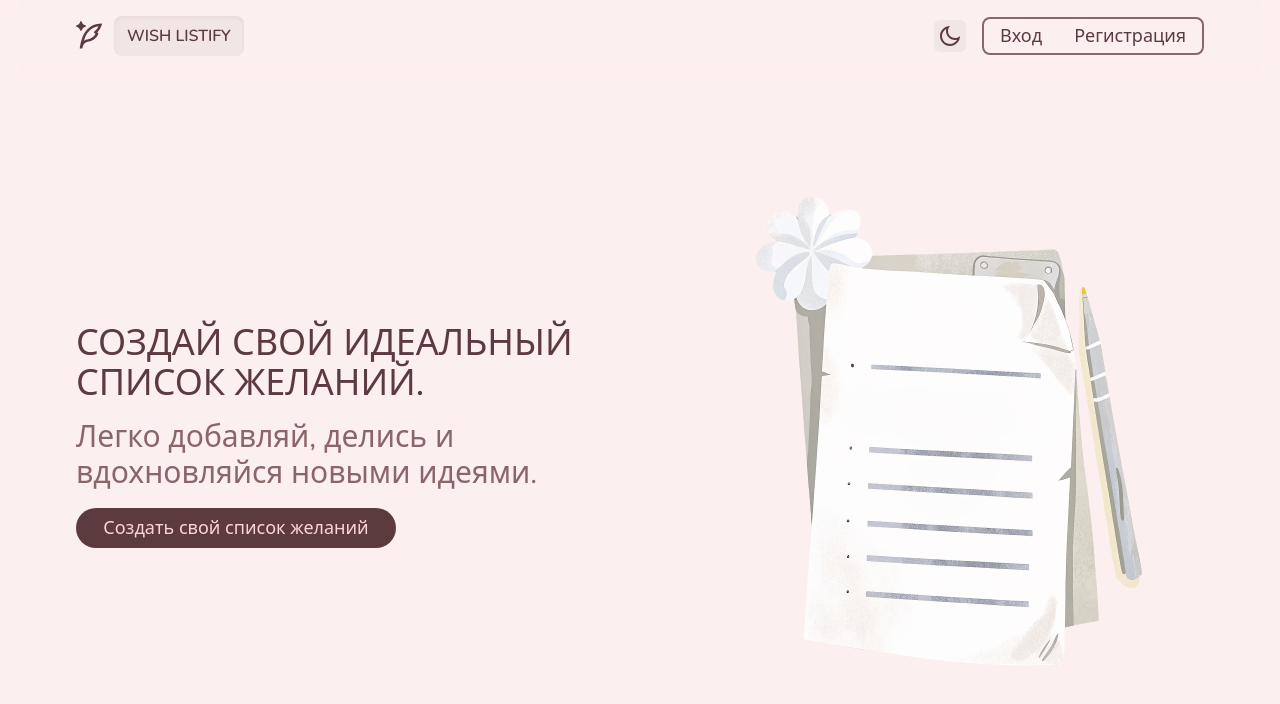
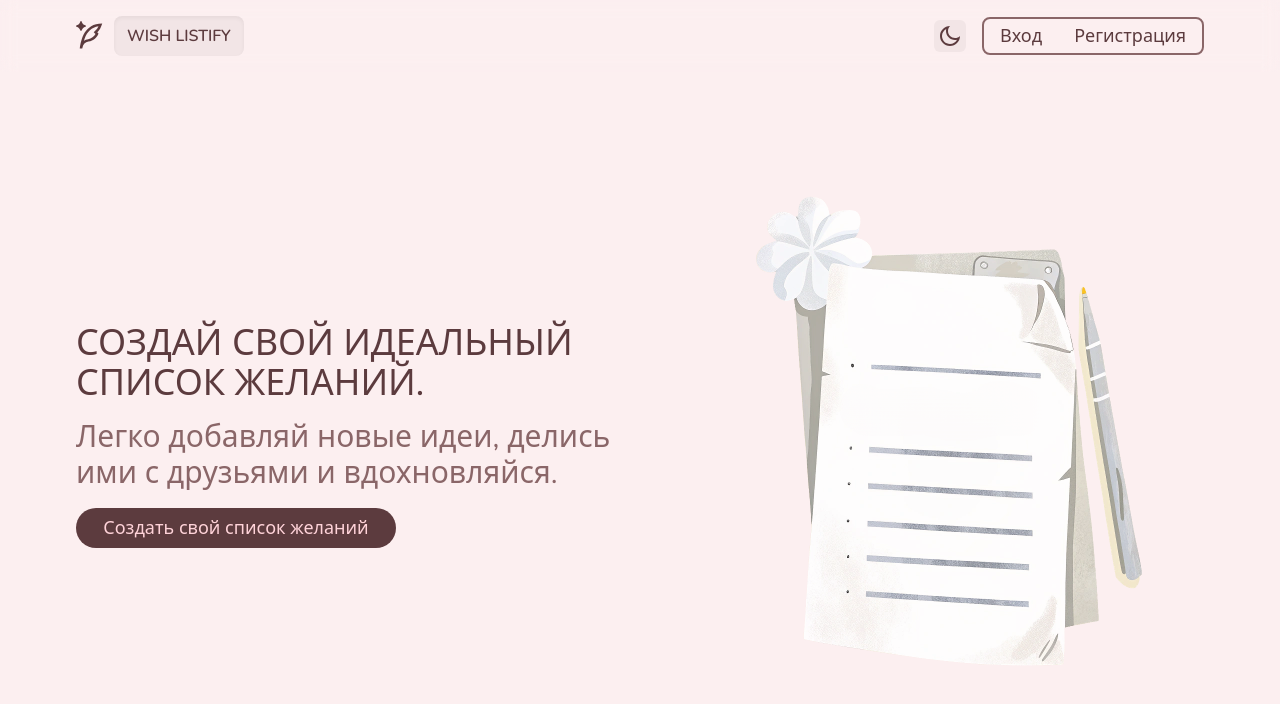
Before and after one commit to blank-evgeniy/wish-listify, a React (Vite) app: page / in a window 1280 px wide. Shown: the top 704 px of the page. Built offline with nearby package versions, Linux system fonts and the light colour scheme; no server answers.

Commit message:
update/slogan

```diff
--- a/src/pages/home/ui/home-page.tsx
+++ b/src/pages/home/ui/home-page.tsx
@@ -13,7 +13,7 @@ export const HomePage = () => {
           <div className="flex flex-col gap-4 sm:max-w-[calc(var(--container)/2)] z-10">
             <Heading>СОЗДАЙ СВОЙ ИДЕАЛЬНЫЙ СПИСОК ЖЕЛАНИЙ.</Heading>
             <h2 className="sm:text-3xl text-xl leading-[1.125] text-text-200">
-              Легко добавляй, делись и вдохновляйся новыми идеями.
+              Легко добавляй новые идеи, делись ими с друзьями и вдохновляйся.
             </h2>
             <AppLink
               variant="filled"
```
